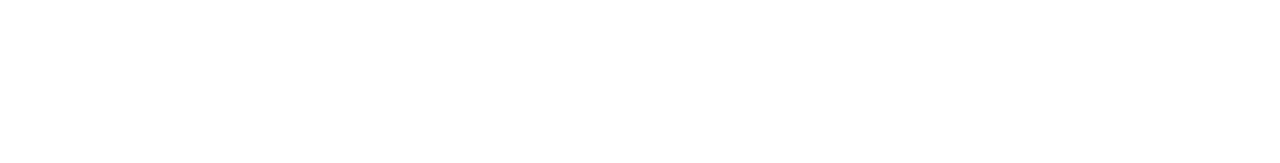
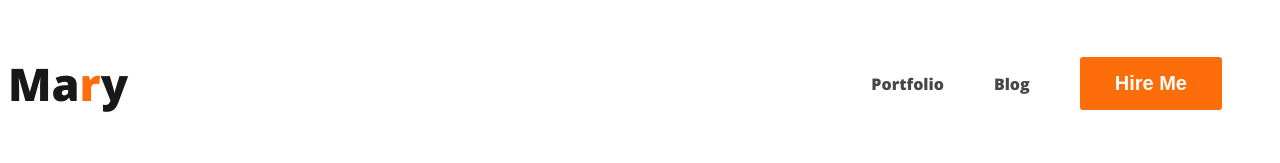
Before and after one commit to chayonashik/webdeveloper-portfolio, a plain HTML site: page index.html in a window 1280 px wide. Drawn offline with nearby package versions, Linux system fonts and the light colour scheme.

Commit message:
added css

```diff
--- a/index.html
+++ b/index.html
@@ -5,11 +5,22 @@
     <meta charset="UTF-8">
     <meta name="viewport" content="width=device-width, initial-scale=1.0">
     <title>Web Developer Portfolio</title>
+    <link rel="preconnect" href="https://fonts.googleapis.com">
+    <link rel="preconnect" href="https://fonts.gstatic.com" crossorigin>
+    <link href="https://fonts.googleapis.com/css2?family=Open+Sans:wght@800&display=swap" rel="stylesheet">
+    <link rel="stylesheet" href="styles/portfolio.css">
 </head>
 
 <body>
     <header>
-
+        <nav>
+            <h3 class="nav-title">Ma<span class="text-primary">r</span>y</h3>
+            <ul>
+                <li><a href="">Portfolio</a></li>
+                <li><a href="">Blog</a></li>
+                <li><button class="btn-primary">Hire Me</button></li>
+            </ul>
+        </nav>
     </header>
     <main>
 
--- /dev/null
+++ b/styles/portfolio.css
@@ -0,0 +1,49 @@
+/* shared style */
+body {
+    font-family: 'Open Sans', sans-serif;
+}
+
+/* nav related styles */
+nav {
+    display: flex;
+    justify-content: space-between;
+    align-items: center;
+}
+
+.text-primary {
+    color: #FD6E0A;
+}
+
+.nav-title {
+    color: #181818;
+
+    font-size: 45px;
+
+    font-weight: 800;
+
+}
+
+nav>ul {
+    display: flex;
+    align-items: center;
+}
+
+nav li {
+    list-style: none;
+    margin-right: 50px;
+}
+
+nav a {
+    text-decoration: none;
+    color: #474747;
+}
+
+.btn-primary {
+    border-radius: 3px;
+    background: #FD6E0A;
+    border: 0;
+    color: white;
+    font-size: 20px;
+    font-weight: 700;
+    padding: 15px 35px;
+}
```
